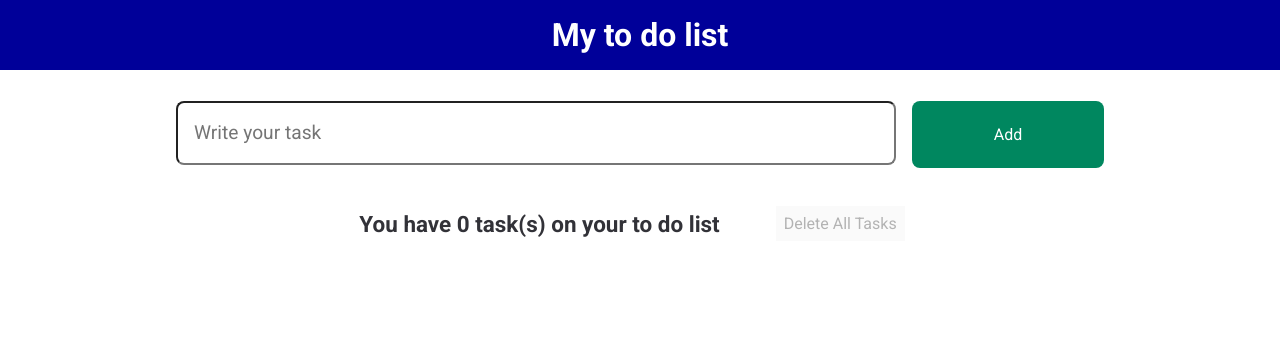
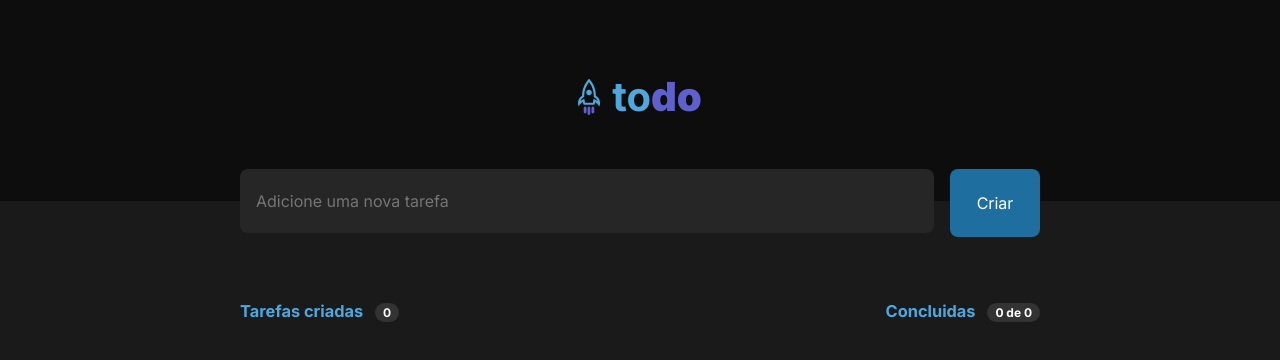
Before and after one commit to yan-arcanjo/ToDoList, a React (Vite) app: page / in a window 1280 px wide. Shown: the top 360 px of the page. Built offline with nearby package versions, Linux system fonts and the light colour scheme.

Commit message:
Interface alterada para padrão do projeto

```diff
--- a/index.html
+++ b/index.html
@@ -3,12 +3,12 @@
   <head>
     <meta charset="UTF-8" />
 
-    <link rel="preconnect" href="https://fonts.googleapis.com" />
-    <link rel="preconnect" href="https://fonts.gstatic.com" crossorigin />
+    <link rel="preconnect" href="https://fonts.googleapis.com">
+    <link rel="preconnect" href="https://fonts.gstatic.com" crossorigin>
 
     <meta name="viewport" content="width=device-width, initial-scale=1.0" />
 
-    <link href="https://fonts.googleapis.com/css2?family=Roboto:wght@400;700&display=swap" rel="stylesheet" />
+    <link href="https://fonts.googleapis.com/css2?family=Inter:wght@400;700;900&display=swap" rel="stylesheet">
 
     <title>To do List</title>
   </head>
--- a/src/App.jsx
+++ b/src/App.jsx
@@ -1,5 +1,5 @@
 import { Header } from "./components/Header"
-import { Item } from "./components/Item"
+import styles from "./App.module.css"
 import './global.css'
 import { InputItem } from "./components/InputItem"
 
@@ -7,9 +7,7 @@ function App() {
   return (
     <div>
       <Header />
-
-
-    <div>
+    <div className={styles.wrapper}>
       <main>
         <InputItem />
       </main>
--- /dev/null
+++ b/src/App.module.css
@@ -0,0 +1,6 @@
+.wrapper main{
+    display: flex;
+    justify-content: center;
+    margin: 0 auto;
+    max-width: 46rem;
+}
--- a/src/components/Header.jsx
+++ b/src/components/Header.jsx
@@ -3,7 +3,8 @@ import styles from './Header.module.css'
 export function Header () {
     return(
         <header className={styles.header}>
-            <h1>My to do list</h1>
+            <img src='../src/assets/rocket.svg' />
+            <h1><strong>to</strong>do</h1>
         </header>
 
     )
--- a/src/components/Header.module.css
+++ b/src/components/Header.module.css
@@ -1,8 +1,19 @@
+
 .header {
     display: flex;
+    gap: .75rem;
     justify-content: center;
-    background: var(--blue-500);
-    padding: 1rem;
-    width: 100vw;
-    color: var(--white);
+    align-items: center;
+    background: var(--gray-700);
+    padding: 4.5rem 0 5rem;
+    color: var(--blue-500);
 }
+
+.header h1 {
+    font-size: 2.5rem;
+    font-weight: 900;
+}
+
+.header strong {
+    color: var(--blue-300);
+}
--- a/src/components/InputItem.jsx
+++ b/src/components/InputItem.jsx
@@ -1,5 +1,6 @@
 import { useState } from 'react';
 import styles from './InputItem.module.css'
+import { PlusCircle } from 'phosphor-react'
 import { Item } from "./Item"
 
 export function InputItem () {
@@ -31,17 +32,19 @@ export function InputItem () {
                 <div className={styles.addItem}>
                     <input
                         name='item'
-                        placeholder='Write your task'
+                        placeholder='Adicione uma nova tarefa'
                         value={newItemText}
                         onChange={handleNewItemChange}
                         required
                     />
-                    <button type='submit'>Add</button>
+                    <button type='submit'>
+                        Criar
+                    </button>
                 </div>
              </form>
             <div className={styles.countItem}>
-                <h3>You have {item.length} task(s) on your to do list</h3>
-                <button disabled={item.length===0} onClick={() => setItem([])}>Delete All Tasks</button>
+                <h3>Tarefas criadas <span>{item.length}</span></h3>
+                <h3>Concluidas <span>0 de {item.length}</span></h3>
             </div>
 
              <div className={styles.wrapper}>
--- a/src/components/InputItem.module.css
+++ b/src/components/InputItem.module.css
@@ -2,51 +2,42 @@
     display: flex;
     flex-direction: column;
     justify-content: center;
-    height: 6rem;
-    margin: 0 2.5rem;
 }
 
 .countItem {
-    margin: 2.5rem;
     display: flex;
     text-align: center;
     align-items: center;
-    justify-content: center;
+    margin-top: 4rem;
+    justify-content: space-between;
     color: var(--gray-600);
-    font-size: 1.2rem;
-
+    font-size: .875rem;
+    color: var(--blue-300);
 }
 
-.countItem > button {
-    margin: 0 1rem 0 3.5rem;
-    padding: .5rem;
-    border: none;
-    cursor: pointer;
-    transition: background-color 0.4s, color .4s, border-radius .2s;
-}
-
-.countItem > button:not(:disabled):hover{
-    background: red;
+.countItem span {
+    background: var(--gray-200);
     color: var(--white);
-    border-radius: 5px;
-}
-
-.countItem > button:disabled{
-    cursor: not-allowed;
+    margin-left: 0.5rem;
+    padding: 0.125rem 0.5rem;
+    font-size: .75rem;
+    font-weight: 700;
+    border-radius: 999px;
 }
 
 .addItem {
     display: flex;
-    margin-top: 2rem;
+    margin-top: -2rem;
     gap: 1rem;
     justify-content: center;
     width: 100%;
 }
 
 .addItem > input {
-    width: 45rem;
+    background: var(--gray-500);
+    flex: 1;
+    border: none;
     height: 4rem;
-    font-size: 1.2rem;
     border-radius: 8px;
     padding: 1rem;
     line-height: 1.4;
@@ -54,11 +45,11 @@
 
 .addItem > button[type='submit'] {
     border: none;
+    width: 5.625rem;
     padding: 1.5rem;
-    background: var(--green-500);
+    background: var(--blue-700);
     color: var(--white);
     border-radius: 8px;
-    width: 12rem;
     cursor: pointer;
     transition: background-color .3s, transform .3s;
 }
--- a/src/components/Item.jsx
+++ b/src/components/Item.jsx
@@ -1,5 +1,5 @@
 import styles from './Item.module.css'
-import {Trash, Check, X, ArrowCounterClockwise} from 'phosphor-react'
+import {Trash, Check, X} from 'phosphor-react'
 import { useState } from 'react'
 
 export function Item ({content, OnDeleteItem}) {
@@ -11,8 +11,8 @@ export function Item ({content, OnDeleteItem}) {
     }
 
     return (
-        <div className='itemSection'>
-            <div className={checked ? styles.boxItemGreen : styles.boxItemGray}>
+        <div>
+            <div className={checked ? styles.boxItemChecked : styles.boxItem}>
                 <h2>{content}</h2>
             </div>
 
@@ -22,8 +22,7 @@ export function Item ({content, OnDeleteItem}) {
             </div>
 
             <div className={styles.check}>
-                <button><ArrowCounterClockwise color="blue" size={26}/></button>
-                <button onClick={() => {
+                <button className={styles.checkButton} onClick={() => {
                     if(checked) {
                         isChecked(false);
                         isCheckedOrNot(<Check size={26}/>)
--- a/src/components/Item.module.css
+++ b/src/components/Item.module.css
@@ -1,20 +1,18 @@
-.boxItemGray {
+.boxItem {
     display: flex;
     justify-content: center;
     align-items: center;
     text-align: center;
-    background: var(--gray-300);
+    background: var(--gray-200);
     border-radius: 8px;
-    /*max-width: 100%;*/
     width: 100%;
-    height: 15rem;
-    object-fit: cover;
+
 
 
     padding: 2rem;
 }
 
-.boxItemGreen {
+.boxItemChecked {
     display: flex;
     justify-content: center;
     align-items: center;
@@ -23,16 +21,12 @@
     border-radius: 8px;
     /*max-width: 100%;*/
     width: 100%;
-    height: 15rem;
     object-fit: cover;
 
 
     padding: 2rem;
 }
 
-.itemSection {
-    width: 100%;
-}
 
 .trash {
     margin-top: -2.5rem;
@@ -53,6 +47,7 @@
 }
 .options {
     display: flex;
+
     justify-content: space-between;
 }
 .check {
@@ -63,7 +58,7 @@
 
 }
 
-.check > button {
+.checkButton {
     display: flex;
     align-self: flex-end;
     color: var(--green-500);
@@ -73,7 +68,7 @@
     cursor: pointer;
 }
 
-.check > button:hover {
+.checkButton:hover {
     color: var(--green-300);
     transform: scale(1.3);
 }
--- a/src/global.css
+++ b/src/global.css
@@ -1,10 +1,14 @@
 :root {
     --gray-100: #e1e1e6;
-    --gray-300: #c4c4cc;
-    --gray-400: #8d8d99;
+    --gray-200: #333333;
+    --gray-300: #1a1a1a;
+    --gray-400: #8d8d8d;
+    --gray-500:#262626;
     --gray-600: #323238;
-    --gray-700: #29292e;
-    --blue-500: #000099;
+    --gray-700: #0D0D0D;
+    --blue-300: #4EA8DE;
+    --blue-500: #5E60CE;
+    --blue-700: #1E6F9F;
     --green-500: #00875F;
     --green-300: #00B37E;
     --white: #fff;
@@ -23,10 +27,11 @@ input:focus{
 
 body {
     -webkit-font-smoothing: antialiased;
+    background: var(--gray-300);
 }
 
 body, input, textarea, button {
-    font-family: 'Roboto', sans-serif;
+    font-family: 'Inter', sans-serif;
     font-weight: 400;
     font-size: 1rem;
 }
```
Also changed, not shown: src/assets/rocket.svg (added).
